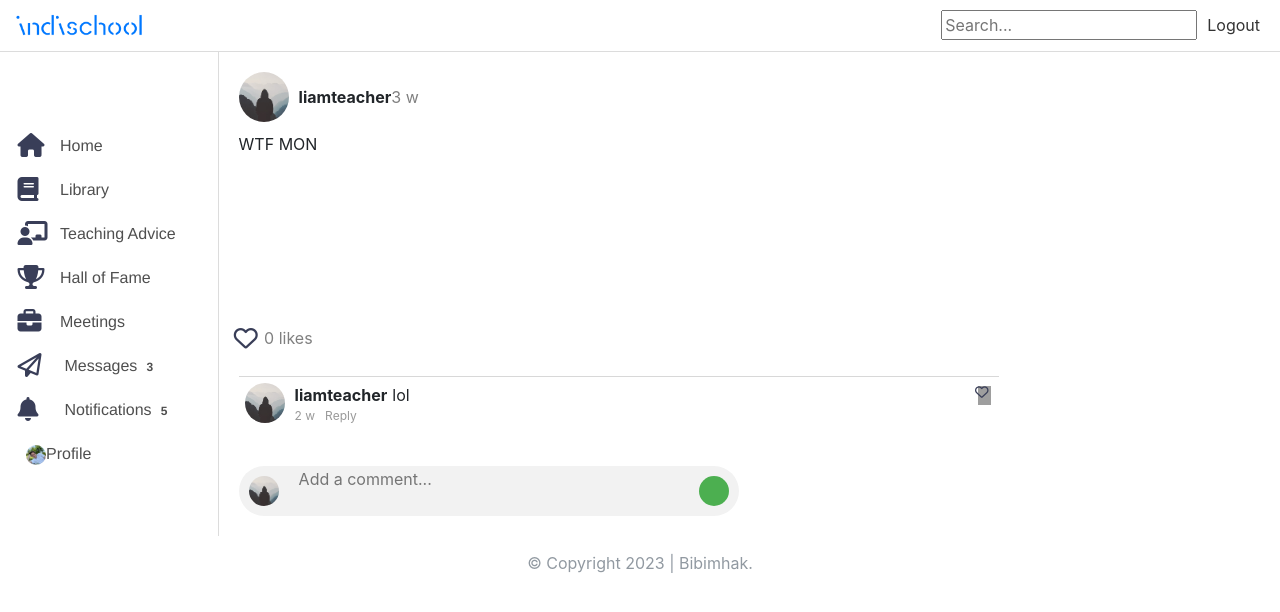
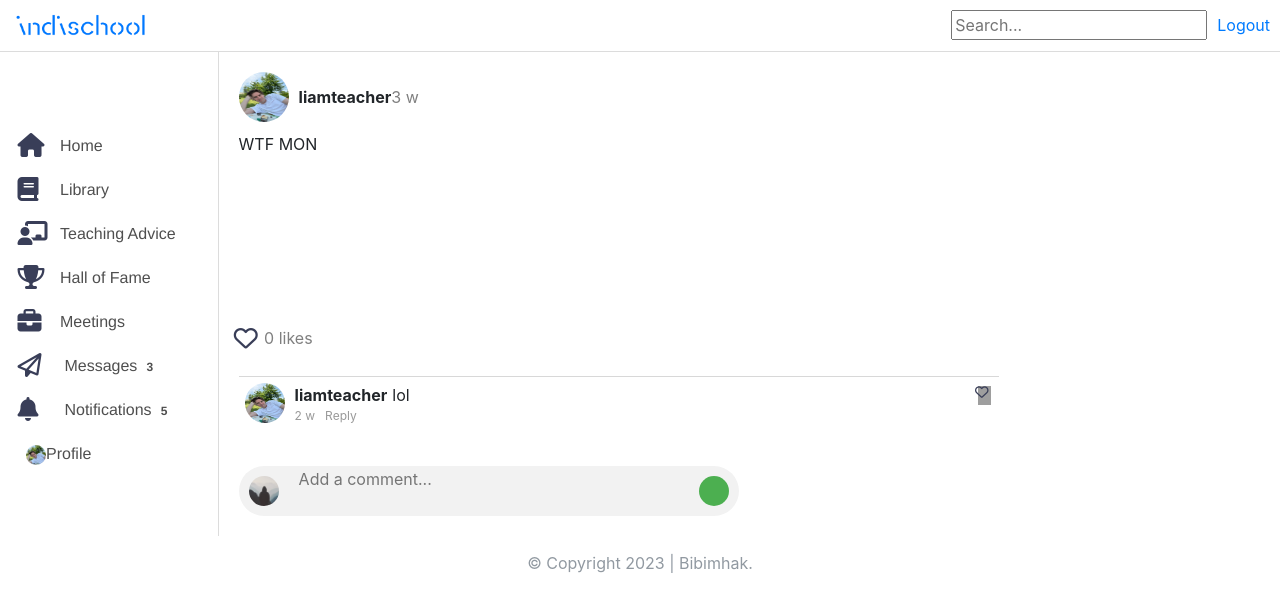
Before and after one commit to liamb0t/timestables, a Flask app: page /post/2 in a window 1280 px wide. Shown: the top 612 px of the page. Run offline with Flask 3, Linux system fonts and the light colour scheme; a user stored in the database is signed in; data comes from the database, SQL or seed files in the repository; both versions use the stored data as it was after the commit; data that the repository does not hold is empty; some libraries are stand-ins or nearby versions; grey boxes are pictures that could not be loaded.

Commit message:
css stuff

```diff
--- a/bibim/main/routes.py
+++ b/bibim/main/routes.py
@@ -1,6 +1,6 @@
 from flask import Blueprint, redirect, render_template, flash, url_for, request, send_file, jsonify, abort
 from flask_login import current_user, login_user, logout_user, login_required
-from bibim.models import Post, User, Material, File, Comment, Notification, Like
+from bibim.models import Post, User, Material, File, Comment, Notification, Like, Meeting
 from bibim.main.forms import LoginForm, RegistrationForm, SearchForm, ResetPasswordForm, RequestResetForm
 from bibim.main.utils import send_reset_email
 from bibim.posts.forms import PostForm, EditForm
@@ -33,10 +33,20 @@ def inject():
 
 @main.route("/search", methods=['GET', 'POST'])
 def search():
-    search_query = request.form.get('query')
-    posts = Material.query.filter(or_(Material.title.ilike(f'%{search_query}%'),
-                              Material.content.ilike(f'%{search_query}%'))).all()
-    return render_template('search.html', posts=posts)
+
+    search_query = f"%{request.form.get('query')}"
+
+    materials = Material.query.filter(or_(Material.title.ilike(f'%{search_query}%'),
+                            Material.content.ilike(f'%{search_query}%'))).all()
+    posts = Post.query.filter(Post.content.ilike(f'%{search_query}%')).all()
+    comments = Comment.query.filter(Comment.content.ilike(f'%{search_query}%')).all()
+    meetings = Meeting.query.filter(or_(Meeting.title.ilike(f'%{search_query}%'),
+                            Meeting.content.ilike(f'%{search_query}%'))).all()
+    users = User.query.filter(User.username.ilike(f'%{search_query}%')).all()
+
+    print(materials, posts, comments, meetings, users)
+    return render_template('search.html', posts=posts, meetings=meetings, comments=comments, materials=materials,
+                           users=users)
 
 @main.route("/")
 def landing():
--- a/bibim/static/js/material.js
+++ b/bibim/static/js/material.js
@@ -129,7 +129,6 @@ function handleLikesMaterial() {
 }
 
 function handleLikesComment() {
-    console.log('test')
     const comment_id = this.dataset.commentId;
     const counter = document.getElementById(`like-counter-${comment_id}`);
     let count = parseInt(counter.dataset.count);
--- a/bibim/static/main.css
+++ b/bibim/static/main.css
@@ -119,7 +119,6 @@ a:hover i {
 .navbar-container {
   display: flex;
   align-items: center;
-  justify-content: space-between;
   position: fixed;
   top: 0;
   left: 0;
@@ -128,20 +127,12 @@ a:hover i {
   padding: 10px;
 }
 
-.navbar a {
-  width: auto;
-  color: #333;
-  font-size: 16px;
-  text-decoration: none;
-  margin-right: 10px;
-}
-
 .navbar input {
+  flex-grow: 1;
   margin-right: 10px;
 }
 
 #navbar-home {
-  display: inline-block;
   width: 15%;
   height: 15%;
 }
@@ -441,6 +432,7 @@ a:hover i {
 }
 
 .comment-container .header {
+  flex-wrap: wrap;
   display: flex;
   flex-direction: row;
   margin: 0;
--- a/bibim/templates/layout.html
+++ b/bibim/templates/layout.html
@@ -34,14 +34,16 @@
 
         <nav class="navbar">
             <div class="navbar-container">
+              <div>
+                <a href="{{ url_for('main.home') }}">
+                  <img src="{{ url_for('static', filename='pics/logo.png')}}" id="navbar-home" >
+                </a>
+              </div>
 
-              <a href="{{ url_for('main.home') }}">
-                <img src="{{ url_for('static', filename='pics/logo.png')}}" id="navbar-home" >
-              </a>
 
               <form method="POST" action="{{ url_for('main.search') }}">
                 {{ search_form.hidden_tag() }}
-                  <div>
+                  <div style="flex-grow: 1;">
                       {% if search_form.query.errors %}
                           {{search_form.query(class="search_form-control search_form-control-lg is-invalid")}}
                           <div class="invalid-feedback">
@@ -54,6 +56,10 @@
                       {% endif %}
                   </div>
               </form>
+
+
+
+
               {% if current_user.is_authenticated %}
                 <a href="{{ url_for('main.logout') }}">Logout</a>
               {% else %}
--- a/bibim/templates/post.html
+++ b/bibim/templates/post.html
@@ -2,7 +2,7 @@
 {% block content %}
   <div class="material-container">
     <div class="header">
-      <img src="/static/pics/default.jpg" alt="Profile Picture" class="profile-picture">
+      <img src="{{ url_for('static', filename='pics/' + post.author.image_file) }}" alt="Profile Picture" class="profile-picture">
       <div class="username">{{ post.author.username }}</div>
       <div class="date">{{ post_timestamp(post.date_posted) }}</div>
     </div>
@@ -22,7 +22,7 @@
         {% for comment in comments %}
         <div class="comment-container">
           <div>
-            <img class="user-pic" src="/static/pics/default.jpg" alt="User profile picture">
+            <img class="user-pic" src="{{ url_for('static', filename='pics/' + comment.commenter.image_file)}}" alt="User profile picture">
           </div>
           <div class="user-info" id="user-info-{{ comment.id }}">
             <div class="header">
@@ -48,7 +48,7 @@
                 {% for reply in comment.get_replies() %}
                   <div class="comment-container">
                     <div>
-                      <img class="user-pic" src="/static/pics/default.jpg" alt="User profile picture">
+                      <img class="user-pic" src="{{ url_for('static', filename='pics/' + reply.commenter.image_file)}}" alt="User profile picture">
                     </div>
                     <div class="user-info">
                       <div class="header">
```
Also changed, not shown: bibim/templates/search.html (+35 -5 lines), instance/site.db.
